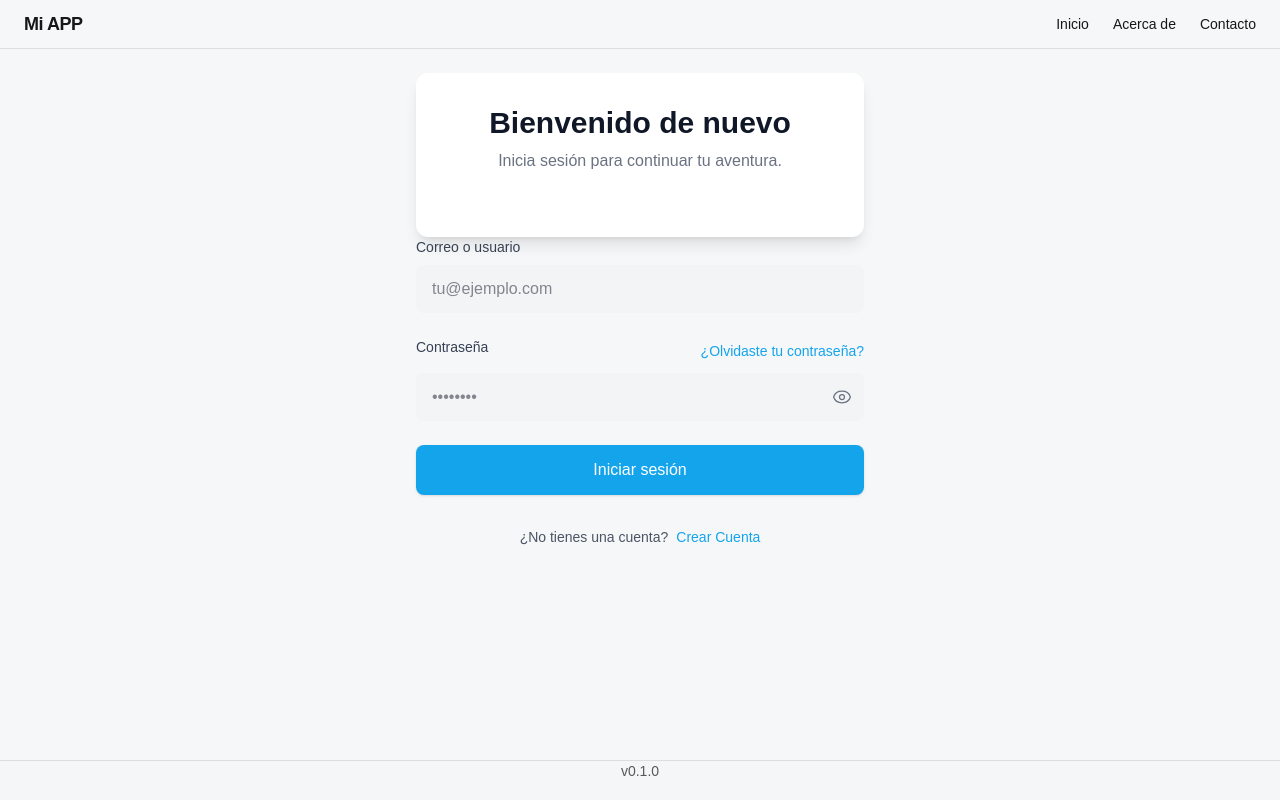
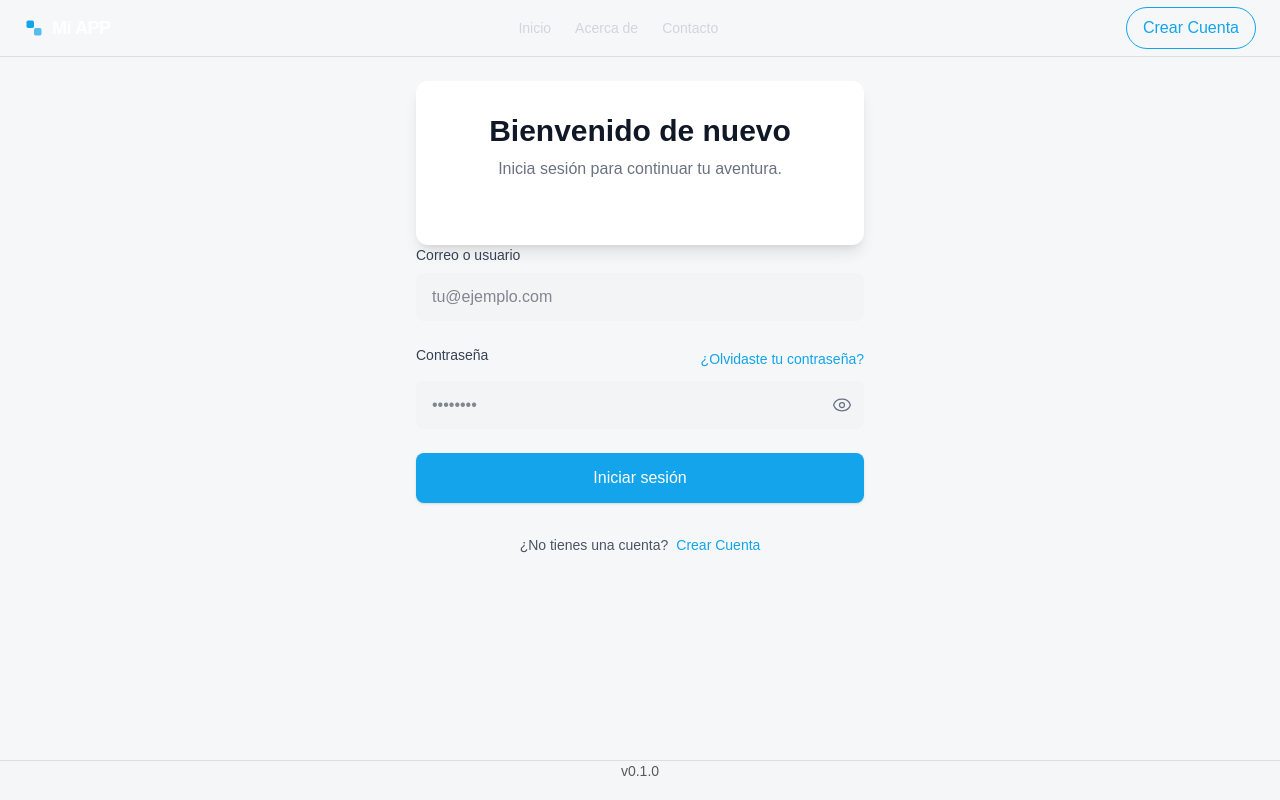
Before and after one commit to miltonvelillac/booking-web, a Next.js app: page /auth/login in a window 1280 px wide. Built offline with nearby package versions, Linux system fonts and the light colour scheme; no server answers.

Commit message:
add sign in button

```diff
--- /dev/null
+++ b/src/components/header/Brand.tsx
@@ -0,0 +1,21 @@
+"use client";
+
+import React from "react";
+
+type Props = { name: string };
+
+export default function Brand({ name }: Props) {
+  return (
+    <div className="flex items-center gap-2 select-none">
+      <span aria-hidden className="inline-flex h-5 w-5 items-center justify-center">
+        <svg viewBox="0 0 24 24" fill="none" className="h-5 w-5">
+          <rect x="3" y="3" width="9" height="9" rx="2" className="fill-primary" />
+          <rect x="12" y="12" width="9" height="9" rx="2" className="fill-primary/70" />
+        </svg>
+      </span>
+      <span className="font-semibold text-white tracking-tight text-base sm:text-lg">
+        {name}
+      </span>
+    </div>
+  );
+}
--- a/src/components/header/DesktopHeader.tsx
+++ b/src/components/header/DesktopHeader.tsx
@@ -3,6 +3,9 @@
 import React from "react";
 import { useI18n } from "@/i18n";
 import NavItems from "./NavItems";
+import Brand from "./Brand";
+import { navigateService } from "@/services/navigate/navigateService";
+import SignUpBtn from "@/features/signUpBtn/signUpBtn";
 
 type HeaderProps = { title?: string };
 
@@ -13,11 +16,16 @@ export default function DesktopHeader({ title }: HeaderProps) {
   return (
     <header className="sticky top-0 z-40 hidden md:block border-b border-black/10 dark:border-white/15 bg-background/80 backdrop-blur">
       <div className="mx-auto max-w-7xl px-6">
-        <div className="h-12 flex items-center justify-between">
-          <h1 className="text-lg font-semibold tracking-tight">{displayTitle}</h1>
-          <nav>
+        <div className="h-14 grid grid-cols-[auto_1fr_auto] items-center">
+          <div className="justify-self-start">
+            <Brand name={displayTitle} />
+          </div>
+          <nav className="justify-self-center text-gray-300">
             <NavItems layout="horizontal" />
           </nav>
+          <div className="justify-self-end">
+            <SignUpBtn />
+          </div>
         </div>
       </div>
     </header>
--- a/src/components/header/MobileHeader.tsx
+++ b/src/components/header/MobileHeader.tsx
@@ -1,8 +1,11 @@
 "use client";
 
 import React, { useState } from "react";
+import Brand from "./Brand";
 import { useI18n } from "@/i18n";
 import NavItems from "./NavItems";
+import { navigateService } from "@/services/navigate/navigateService";
+import SignUpBtn from "@/features/signUpBtn/signUpBtn";
 
 type HeaderProps = { title?: string };
 
@@ -13,9 +16,9 @@ export default function MobileHeader({ title }: HeaderProps) {
 
   return (
     <>
-      <header className="sticky top-0 z-40 border-b border-black/10 dark:border-white/15 bg-background/80 backdrop-blur md:hidden h-10">
+      <header className="sticky top-0 z-40 border-b border-black/10 dark:border-white/15 bg-background/80 backdrop-blur md:hidden h-14">
         <div className="mx-auto max-w-7xl px-4 sm:px-6">
-          <div className="grid grid-cols-[auto_1fr_auto] items-center h-5">
+          <div className="grid grid-cols-[auto_1fr_auto] items-center h-12">
             <button
               type="button"
               aria-label="Open menu"
@@ -29,9 +32,7 @@ export default function MobileHeader({ title }: HeaderProps) {
               </svg>
             </button>
 
-            <h1 className="justify-self-center text-base sm:text-lg font-semibold tracking-tight">
-              {displayTitle}
-            </h1>
+            <div className="justify-self-center"><Brand name={displayTitle} /></div>
 
             <div className="justify-self-end" />
           </div>
@@ -59,6 +60,10 @@ export default function MobileHeader({ title }: HeaderProps) {
             <nav className="mt-4">
               <NavItems layout="vertical" onItemClick={() => setOpen(false)} />
             </nav>
+
+            <div className="mt-6">
+              <SignUpBtn />
+            </div>
           </div>
         </div>
       )}
--- /dev/null
+++ b/src/features/signUpBtn/signUpBtn.tsx
@@ -0,0 +1,20 @@
+"use client";
+
+import React from "react";
+import { useI18n } from "@/i18n";
+import { navigateService } from "@/services/navigate/navigateService";
+
+export default function SignUpBtn() {
+    const { t } = useI18n();
+    const label = t('login.signup');
+
+    return (
+        <button
+            type="button"
+            onClick={() => navigateService.goToSignIn()}
+            className="px-4 py-2 rounded-full border border-primary text-primary hover:bg-primary/10 transition-colors cursor-pointer"
+        >
+            {label}
+        </button>
+    );
+}
```
